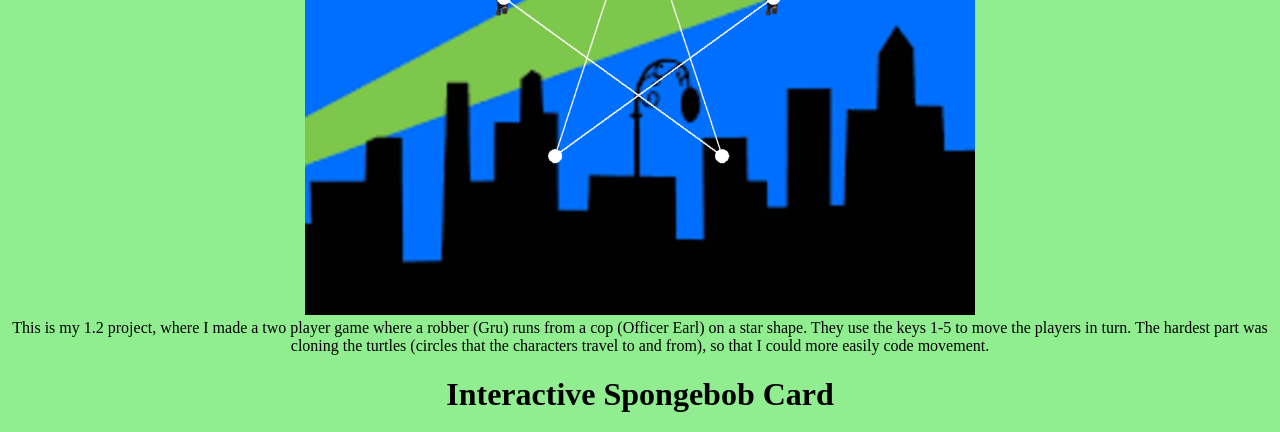
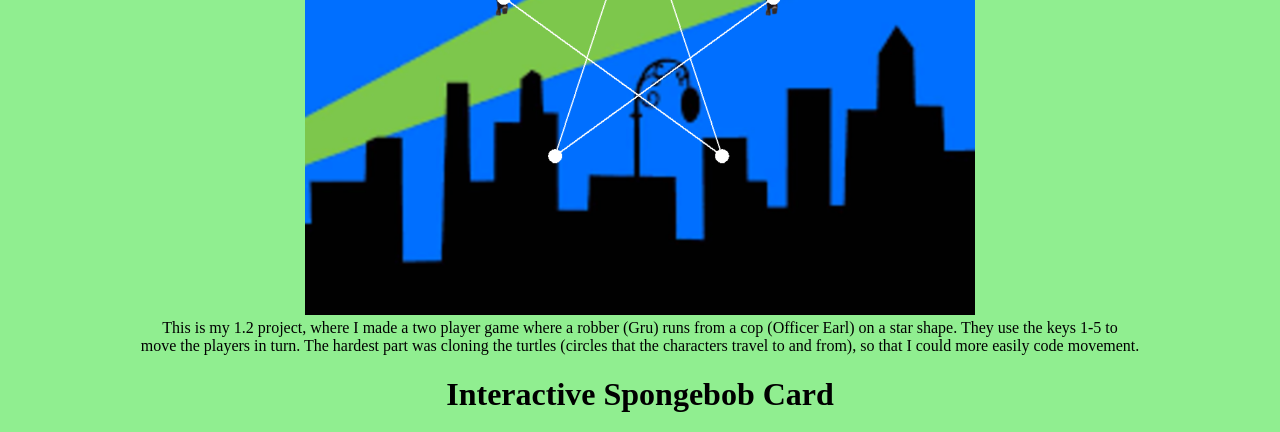
Before and after one commit to SafMaster/Website, a plain HTML site: page portfolio.html in a window 1280 px wide. Shown: the part 1073-1505 px from the top of the page. Drawn offline with Linux system fonts and the light colour scheme; grey boxes are pictures that could not be loaded.

Commit message:
portfolio.html

```diff
--- a/portfolio.html
+++ b/portfolio.html
@@ -18,7 +18,7 @@
     <h1>Cop Chase Game</h1>
 	<img src="https://github.com/SafMaster/Website/blob/main/Website/copsnrobbers.png?raw=true" height="500" alt="centered image" class="aligncenter">
 	    <br>
-     <a>This is my 1.2 project, where I made a two player game where a robber (Gru) runs from a cop (Officer Earl) on a star shape. They use the keys 1-5 to move the players in turn. The hardest part was cloning the turtles (circles that the characters travel to and from), so that I could more easily code movement.</a>
+     <a>This is my 1.2 project, where I made a two player game where a robber (Gru) runs from a cop (Officer Earl) on a star shape. They use the keys 1-5 to <br>move the players in turn. The hardest part was cloning the turtles (circles that the characters travel to and from), so that I could more easily code movement.</a>
       <br>
     <h1>   Interactive Spongebob Card</h1>
       <img src="https://github.com/SafMaster/Website/blob/main/Website/Screenshot%20(3).png?raw=true" height="300" class="aligncenter">
```
